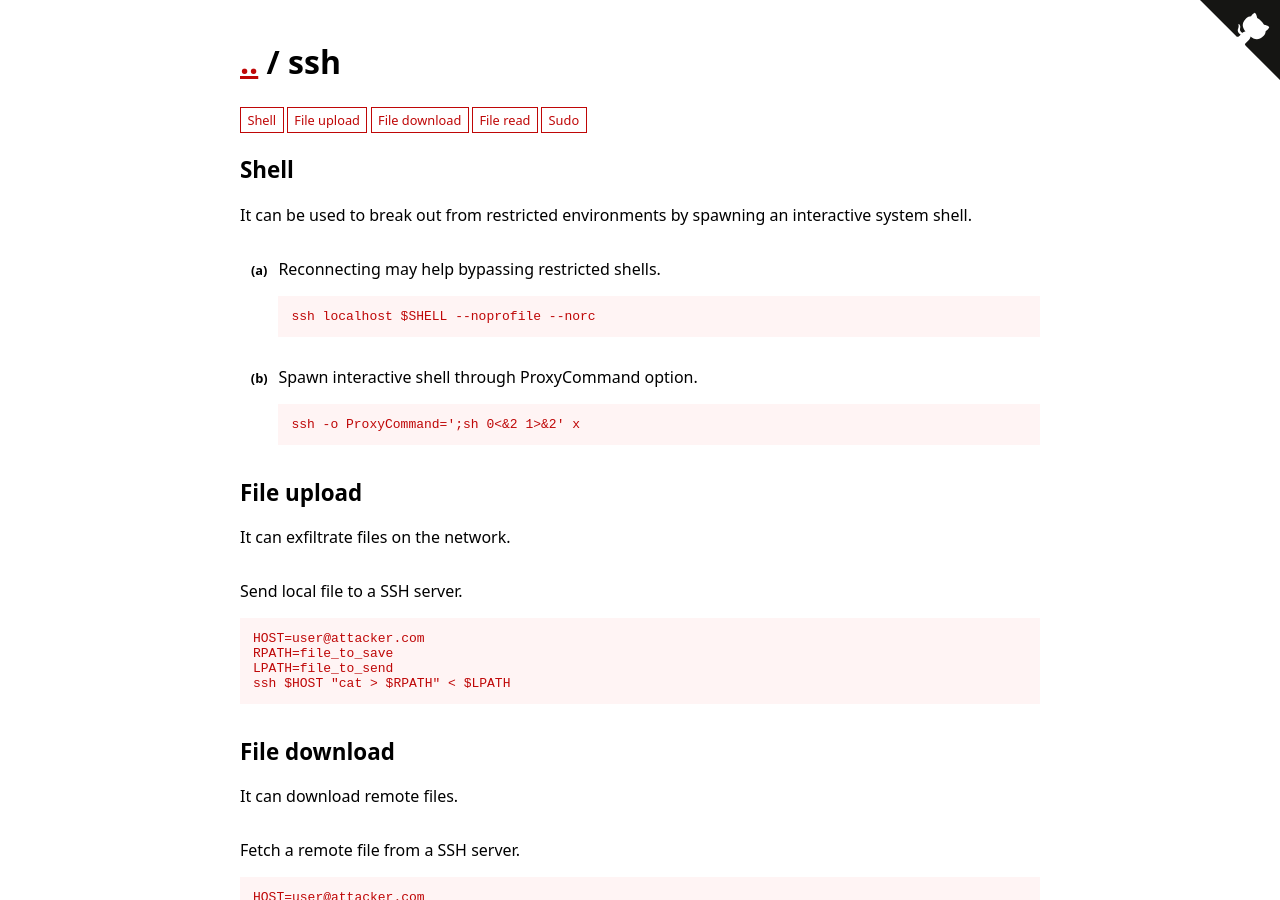
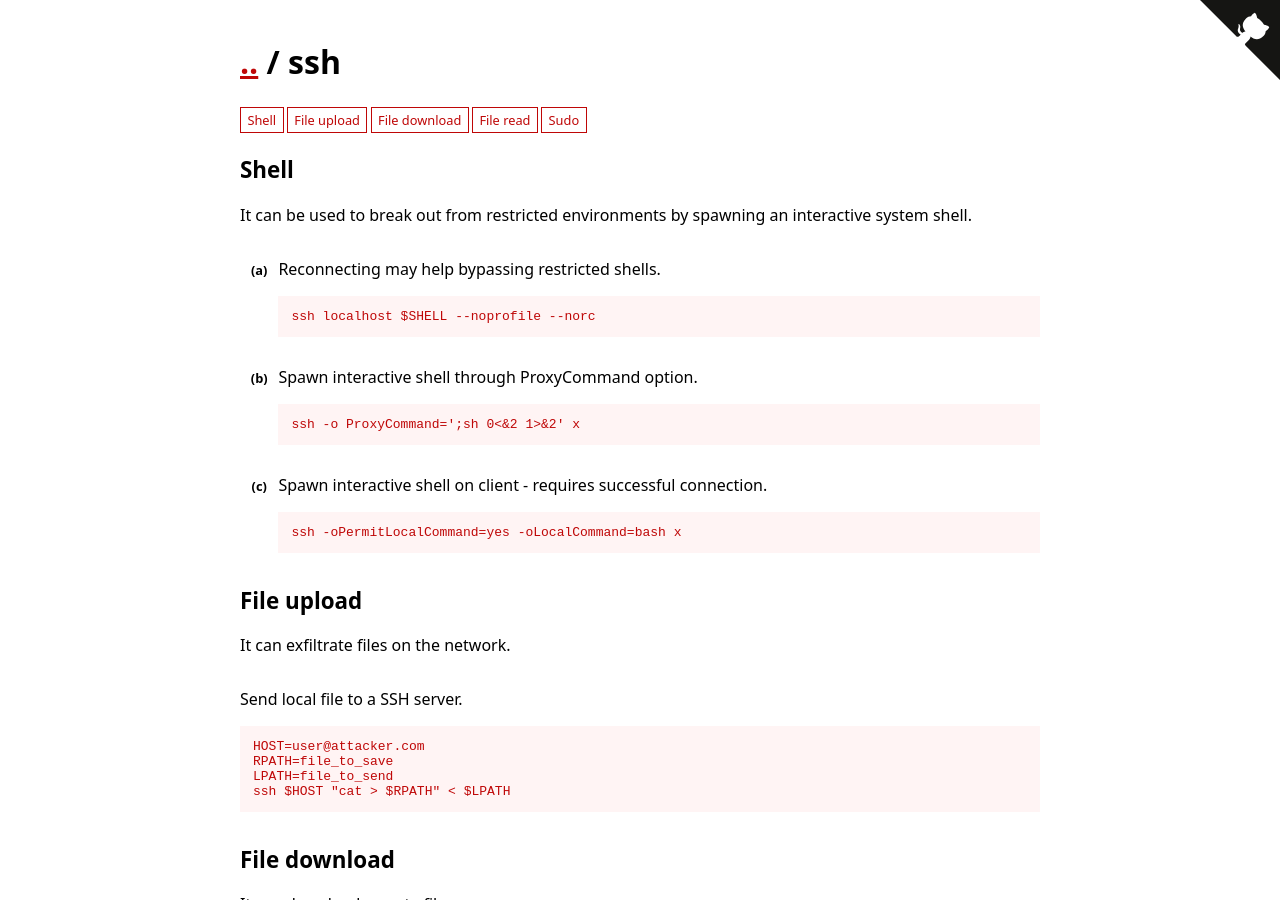
Before and after one commit to GTFOBins/GTFOBins.github.io, a Jekyll site: the page built from _gtfobins/ssh.md, in a window 1280 px wide and 900 px high. Built offline with Jekyll 4.4.1, drawn with Linux system fonts in a browser that asks for light colours.

Commit message:
Add LocalCommand option to SSH
SSH has a LocalCommand option that will run a given command on the client machine after a successful connection.  It is generally disabled, but can be enabled on the command line with "-oPermitLocalCommand=yes".  This is useful for bypassing restricted shells.

```diff
--- a/_gtfobins/ssh.md
+++ b/_gtfobins/ssh.md
@@ -5,6 +5,8 @@ functions:
       code: ssh localhost $SHELL --noprofile --norc
     - description: Spawn interactive shell through ProxyCommand option.
       code: ssh -o ProxyCommand=';sh 0<&2 1>&2' x
+    - description: Spawn interactive shell on client - requires successful connection.
+      code: ssh -oPermitLocalCommand=yes -oLocalCommand=bash x
   file-upload:
     - description: Send local file to a SSH server.
       code: |
```
